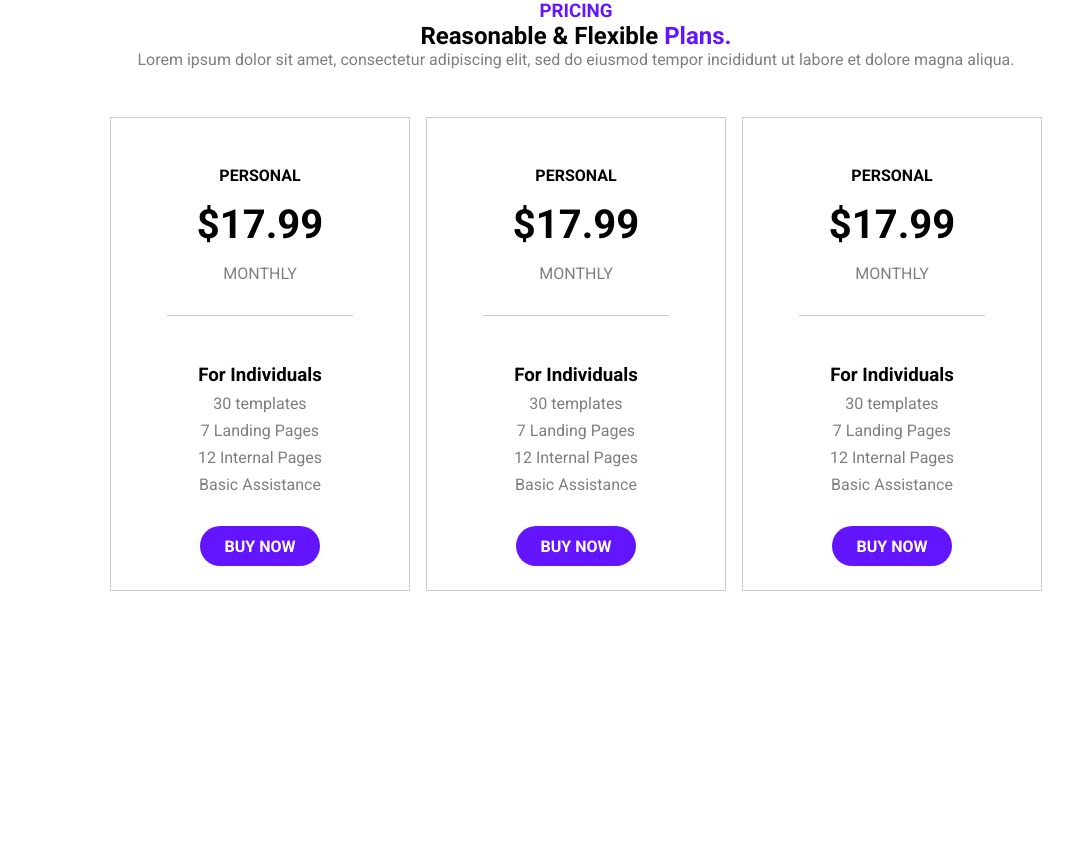
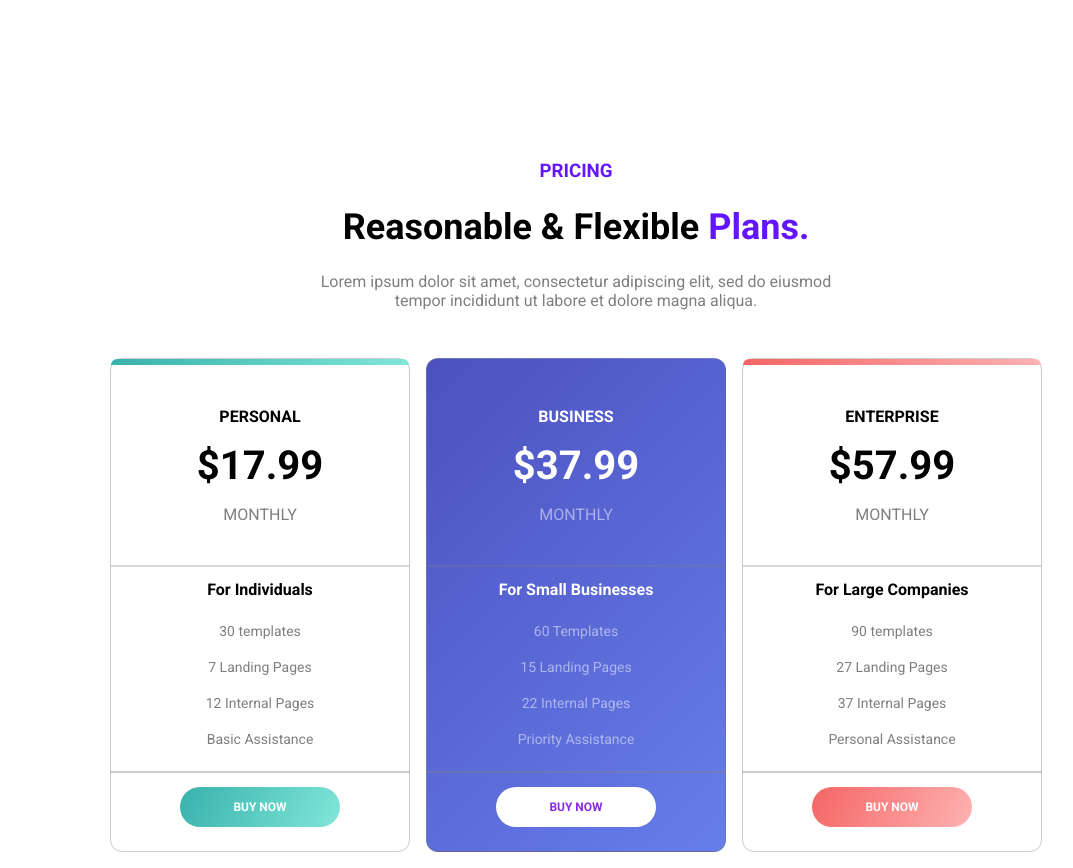
Before and after one commit to Tboyles214/treact, a plain HTML site: page index.html in a window 1280 px wide. Shown: the part 3040-3908 px from the top of the page, without its empty margins (64-1137 px from the left). Before the commit the page ends 3647 px from the top, so only its background shows below. Drawn offline with Linux system fonts and the light colour scheme.

Commit message:
finished pricing

```diff
--- a/index.html
+++ b/index.html
@@ -224,58 +224,58 @@
             <p class="pricing__para">Lorem ipsum dolor sit amet, consectetur adipiscing elit, sed do eiusmod tempor incididunt ut labore et dolore magna aliqua.</p>
           </div>
           <div class="pricing__banners">
-            <div class="pricing__banner">
+            <div class="pricing__banner banner__width">
               <div class="pricing__plans">
                 <h3 class="pricing__header">PERSONAL</h3>
                 <h2 class="pricing__price">$17.99</h2>
                 <p class="pricing__monthly">MONTHLY</p>
               </div>
+            <div class="banner__one"></div> <!-- New element for targeting banner top -->
+            <div class="plan__description plan__one">
+              <h3 class="plan__header">For Individuals</h3>
+              <p class="plan__para">30 templates</p>
+              <p class="plan__para">7 Landing Pages</p>
+              <p class="plan__para">12 Internal Pages</p>
+              <p class="plan__para">Basic Assistance</p>
+            </div>
+        <div class="pricing__button--container">
+          <button class="pricing__button button__one">BUY NOW</button>
+        </div>
+            </div>
+            <div class="pricing__banner banner__two">
+              <div class="pricing__plans">
+                <h3 class="pricing__header">BUSINESS</h3>
+                <h2 class="pricing__price">$37.99</h2>
+                <p class="pricing__monthly">MONTHLY</p>
+              </div>
               <div class="plan__description">
-                <h3 class="plan__header">For Individuals</h3>
-                <p class="plan__para">30 templates</p>
-                <p class="plan__para">7 Landing Pages</p>
-                <p class="plan__para">12 Internal Pages</p>
-                <p class="plan__para">Basic Assistance</p>
+                <h3 class="plan__header">For Small Businesses</h3>
+                <p class="plan__para">60 Templates</p>
+                <p class="plan__para">15 Landing Pages</p>
+                <p class="plan__para">22 Internal Pages</p>
+                <p class="plan__para">Priority Assistance</p>
               </div>
               <div class="pricing__button--container">
-                <button class="pricing__button">BUY NOW</button>
+                <button class="pricing__button button__two">BUY NOW</button>
               </div>
             </div>
             <div class="pricing__banner">
               <div class="pricing__plans">
-                <h3 class="pricing__header">PERSONAL</h3>
-                <h2 class="pricing__price">$17.99</h2>
+                <h3 class="pricing__header">ENTERPRISE</h3>
+                <h2 class="pricing__price">$57.99</h2>
                 <p class="pricing__monthly">MONTHLY</p>
               </div>
+              <div class="banner__three"></div>
               <div class="plan__description">
-                <h3 class="plan__header">For Individuals</h3>
-                <p class="plan__para">30 templates</p>
-                <p class="plan__para">7 Landing Pages</p>
-                <p class="plan__para">12 Internal Pages</p>
-                <p class="plan__para">Basic Assistance</p>
+                <h3 class="plan__header">For Large Companies</h3>
+                <p class="plan__para">90 templates</p>
+                <p class="plan__para">27 Landing Pages</p>
+                <p class="plan__para">37 Internal Pages</p>
+                <p class="plan__para">Personal Assistance</p>
               </div>
               <div class="pricing__button--container">
-                <button class="pricing__button">BUY NOW</button>
+                <button class="pricing__button button__three">BUY NOW</button>
               </div>
-              <!-- Duplicate of the first pricing banner -->
-            </div>
-            <div class="pricing__banner">
-              <div class="pricing__plans">
-                <h3 class="pricing__header">PERSONAL</h3>
-                <h2 class="pricing__price">$17.99</h2>
-                <p class="pricing__monthly">MONTHLY</p>
-              </div>
-              <div class="plan__description">
-                <h3 class="plan__header">For Individuals</h3>
-                <p class="plan__para">30 templates</p>
-                <p class="plan__para">7 Landing Pages</p>
-                <p class="plan__para">12 Internal Pages</p>
-                <p class="plan__para">Basic Assistance</p>
-              </div>
-              <div class="pricing__button--container">
-                <button class="pricing__button">BUY NOW</button>
-              </div>
-              <!-- Duplicate of the first pricing banner -->
             </div>
           </div>
         </div>
@@ -285,5 +285,6 @@
 
 
 
+
   </body>
 </html>
--- a/style.css
+++ b/style.css
@@ -438,25 +438,52 @@ height: auto;
   text-align: center;
 }
 
+.pricing__container {
+  margin-top: 160px;
+  display: flex;
+  flex-direction: column;
+  align-items: center;
+  text-align: center;
+}
+
+
+.pricing__h3{
+  padding-bottom: 24px;
+
+}
+
+.pricing__h1{
+  font-size: 36px;
+  padding-bottom: 24px;
+}
+
+.pricing__para{
+  width: 60%
+}
 .pricing__text {
   margin-bottom: 48px;
+  display: flex;
+  flex-direction: column;
+  align-items: center;
 }
 
 .pricing__banners {
   display: flex;
   justify-content: center;
-  align-items: flex-start;
+  align-items: stretch; /* Changed from align-items: flex-start; */
   gap: 16px;
-
 }
 
 .pricing__banner {
   border: 1.5px solid rgba(128, 128, 128, 0.4);
+  border-radius: 12px;
   padding: 24px;
   flex: 1 1 300px;
-  max-width: 300px;
+  width: 300px;
   position: relative;
+  height: 400%; /* Added this line */
 }
+
 
 .pricing__banner:not(:last-child) {
   margin-bottom: 16px;
@@ -468,8 +495,8 @@ height: auto;
 }
 
 .pricing__monthly {
-  padding-bottom: 24px; /* Adjusted the padding value */
-  margin-bottom: px; /* Adjusted the margin value */
+  padding-bottom: 0;
+  margin-bottom: 0;
 }
 
 .pricing__price {
@@ -479,32 +506,117 @@ height: auto;
 }
 
 .plan__description {
-  padding: 8px 32px; /* Adjusted the padding values */
+  width: 100%;
+  padding: 16px 32px;
+  margin-bottom: 16px;
+  position: relative;
+}
 
+.plan__header {
+  padding-top: 24px;
+  padding-bottom: 12px;
+  margin-top: 16px;
+  font-size: 16px;
+  white-space: nowrap; /* Prevent line break */
 
 }
 
-.plan__header {
-  padding-top: 48px; /* Adjusted the padding value */
-  border-top: 1.5px solid rgba(128, 128, 128, 0.4);;
-}
 
 .plan__para {
-  padding-top: 8px;
+  padding-top: 12px;
+  padding-bottom: 8px;
+  font-size: 14px;
 }
 
 .pricing__button--container {
-  margin-top: 24px;
   position: relative;
 }
 
 .pricing__button {
-  width: 120px;
+  width: 160px;
   height: 40px;
   border: none;
   border-radius: 42px;
-  background-color: rgb(100, 21, 255);
   font-weight: bold;
-  font-size: 16px;
+  font-size: 12px;
   color: white;
 }
+
+.plan__description::after {
+  content: "";
+  display: block;
+  width: calc(120%);
+  height: 1.5px;
+  background-color: rgba(128, 128, 128, 0.4);
+  position: absolute;
+  top:100%;
+  left: 50%;
+  transform: translateX(-50%);
+}
+
+
+
+
+
+.pricing__banner:before {
+  content: "";
+  display: block;
+  width: 100%;
+  height: 1px;
+  background-color: rgba(128, 128, 128, 0.6);
+  position: absolute;
+  top: 42%;
+  left: 0;
+  transform: translateY(-50%);
+}
+
+
+
+
+
+
+
+
+.banner__one {
+  width: 100%;
+  height: 6px;
+  background:linear-gradient(115deg, rgb(56, 178, 172) 0%, rgb(129, 230, 217) 100%); /* Add your desired color here */
+  position: absolute;
+  top: 0;
+  left: 0;
+  border-top-left-radius: 12px;
+  border-top-right-radius: 12px;
+}
+
+
+.banner__three {
+  width: 100%;
+  height: 6px;
+  background:linear-gradient(115deg, rgb(245, 101, 101) 0%, rgb(254, 178, 178) 100%);
+  position: absolute;
+  top: 0;
+  left: 0;
+  border-top-left-radius: 12px;
+  border-top-right-radius: 12px;
+}
+
+
+
+
+.button__one{
+  background:linear-gradient(115deg, rgb(56, 178, 172) 0%, rgb(129, 230, 217) 100%);
+}
+
+.button__two{
+  background: white;
+  color: blueviolet;
+}
+
+.button__three{
+  background:linear-gradient(115deg, rgb(245, 101, 101) 0%, rgb(254, 178, 178) 100%);
+}
+
+.banner__two{
+  background:linear-gradient(135deg, rgb(76, 81, 191) 0%, rgb(102, 126, 234) 100%);
+  color: white;
+}
```
